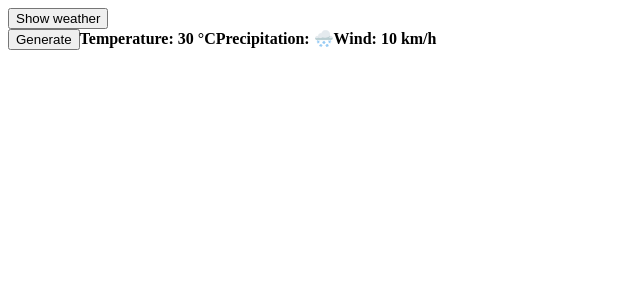
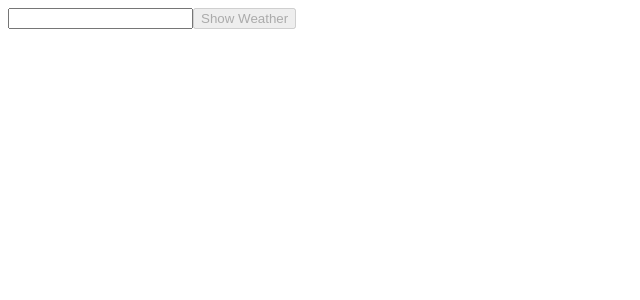
Before and after one commit to Stackeduary/Interactive-Front-End-Development-HW-2, a React app: page / in a window 1280 px wide. Shown: the top 300 px of the page, without its empty margins (0-640 px from the left). Built offline with nearby package versions, Linux system fonts and the light colour scheme.

Commit message:
almost working

```diff
--- a/src/components/App.js
+++ b/src/components/App.js
@@ -1,11 +1,21 @@
+import {useState} from 'react'
 import Randomize from './Randomize'
-import ShowWeather from './ShowWeather'
+import CityForm from './CityForm'
 
 const App = () => {
+    const [city, setCity] = useState('')
+
+    const updateCity = (city) => {
+        setCity(city)
+    }
+
+    if (!city) {
+        return <CityForm cityProp={updateCity} />
+    }
+
     return (
         <div className='app'>
-            <ShowWeather />
-            <Randomize />
+            <Randomize city={city} />
         </div>
     )
 }
--- a/src/components/CityForm.js
+++ b/src/components/CityForm.js
@@ -1,29 +1,29 @@
 import {useState} from 'react'
 import PropTypes from 'prop-types'
 
-/*
-This is the only component that will use state.
-State in this case is the name of the city passed in to the app.
-*/
+const CityForm = ({cityProp}) => {
+    const [city, setCity] = useState('')
 
-const CityForm = () => {
-    const [value, setValue] = useState('')
+    const changeCity = (event) => {
+        setCity(event.target.city)
+    }
 
-    const handleChange = (event) => {
-        setValue(event.target.value)
+    const clickEvent = () => {
+        cityProp(city)
     }
+
+    const cityTooLong = city.length > 19
 
     return (
         <div className="city-form">
-            <form>
-                <input type='text' value={value} onChange={handleChange}/>
-                <button className="show-weather" disabled={!value}>Show Weather</button>
-            </form>
+            <input type='text' value={city} onChange={changeCity}/>
+            <button disabled={city == '' || cityTooLong} onClick={clickEvent}>Show Weather</button>
+            {cityTooLong && <strong>City name is too long!</strong>}
         </div>
     )
 }
 CityForm.propTypes = {
-    onSubmit: PropTypes.func.isRequired
+    cityProp: PropTypes.func.isRequired
 }
 
 export default CityForm
--- a/src/components/Randomize.js
+++ b/src/components/Randomize.js
@@ -1,26 +1,39 @@
-/*
-Randomize weather generates one random number and then returns an array of three values--
-randomTemp, randomEmojiIndex, randomWind
---that are functions of randomNum.
-This array will be consumed by the GenerateWeather component.
+import {useState} from 'react'
+import PropTypes from 'prop-types'
 
-***Do I need the children prop here?
-*/
-
-const Randomize = () => {
+const Randomize = (props) => {
     const randomNum = Math.random()
     const randomTemp = Math.floor(randomNum * 51) - 20
     const randomEmojiIndex = Math.floor(randomNum * 7)
     const randomWind = Math.floor(randomNum * 11)
     const precipArray = ['☀️', '⛅️', '☁️', '🌩️', '🌧️', '🌦️', '🌨️']
+
+    const [weather, setWeather] = useState({
+        temp: 0,
+        precip: 0,
+        wind: 0
+    })
+
+    const weatherClick = () => {
+        setWeather({
+            temp: randomTemp,
+            precip: precipArray[randomEmojiIndex],
+            wind: randomWind
+        })
+    }
+
     return (
-        <div>
-            <button className='generate-weather'>Generate</button>
-            <strong>Temperature: {randomTemp} °C</strong>
-            <strong>Precipitation: {precipArray[randomEmojiIndex]}</strong>
-            <strong>Wind: {randomWind} km/h</strong>
+        <div className="weather-widget">
+            <button onClick={weatherClick}>Generate</button>
+            <strong>Temperature: {weather.temp} °C</strong>
+            <strong>Precipitation: {weather.precip}</strong>
+            <strong>Wind: {weather.wind} km/h</strong>
         </div>
     )
 }
 
+Randomize.PropTypes = {
+    city: PropTypes.string.isRequired
+}
+
 export default Randomize
--- a/src/components/ShowWeather.js
+++ /dev/null
@@ -1,24 +0,0 @@
-import PropTypes from 'prop-types'
-
-/*
-This component will most likely be deleted. I was originally planning to separate the form
-and the submit button into separate components in order to adhere to the 50-line-max rule
-for any component. But on closer inspection, it doesn't seem feasible to split the form field
-and the submit button into different components since the form will contain state.
-*/
-
-const ShowWeather = (props) => {
-    return (
-        <button className="show-weather" onClick={props.onSubmit}>
-            {props.text}
-        </button>
-    )
-}
-ShowWeather.PropTypes = {
-    onSubmit: PropTypes.func.isRequired,
-    text: PropTypes.string
-}
-
-ShowWeather.defaultProps = {text: 'Show weather'}
-
-export default ShowWeather
```
Also changed, not shown: src/components/GenerateWeather.js (deleted, +0 -17 lines).
